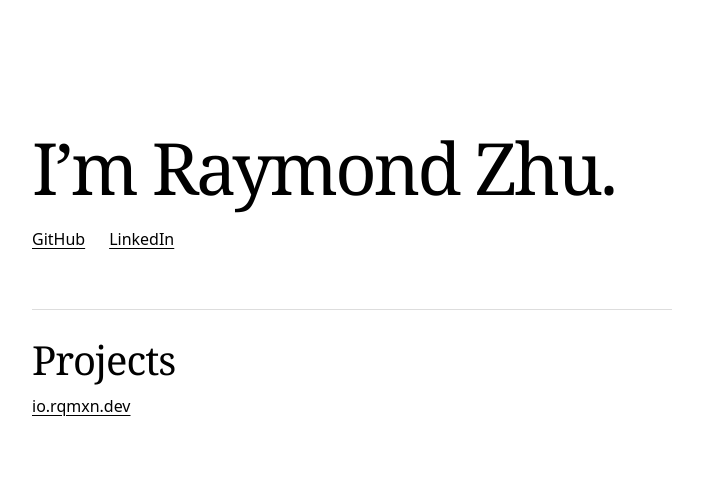
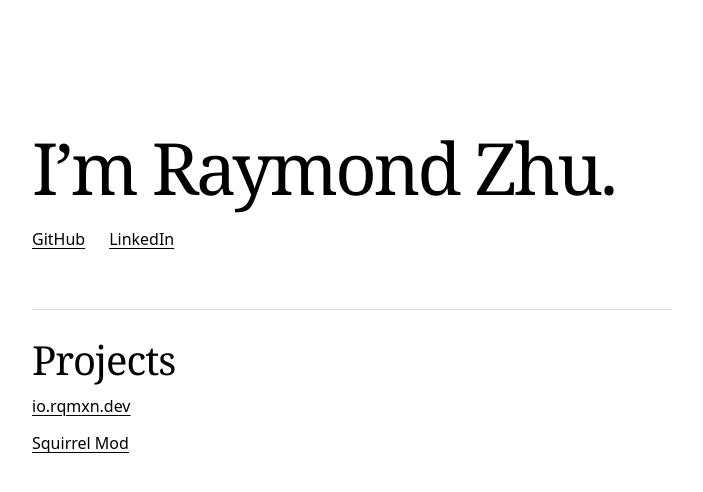
Before and after one commit to InstantRamenPack/rqmxn-dev, a plain HTML site: page public/index.html in a window 1280 px wide. Shown: the whole page, without its empty margins (288-991 px from the left). Drawn offline with Linux system fonts and the light colour scheme.

Commit message:
Deploy to Cloudflare Pages from main and link Squirrel Mod

```diff
--- a/index.html
+++ b/public/index.html
@@ -77,6 +77,7 @@
     <section aria-labelledby="projects">
       <h2 id="projects">Projects</h2>
       <p><a href="https://io.rqmxn.dev/">io.rqmxn.dev</a></p>
+      <p><a href="https://github.com/InstantRamenPack/squirrel-mod">Squirrel Mod</a></p>
     </section>
   </main>
 </body>
```
Also changed, not shown: 1 other file.
